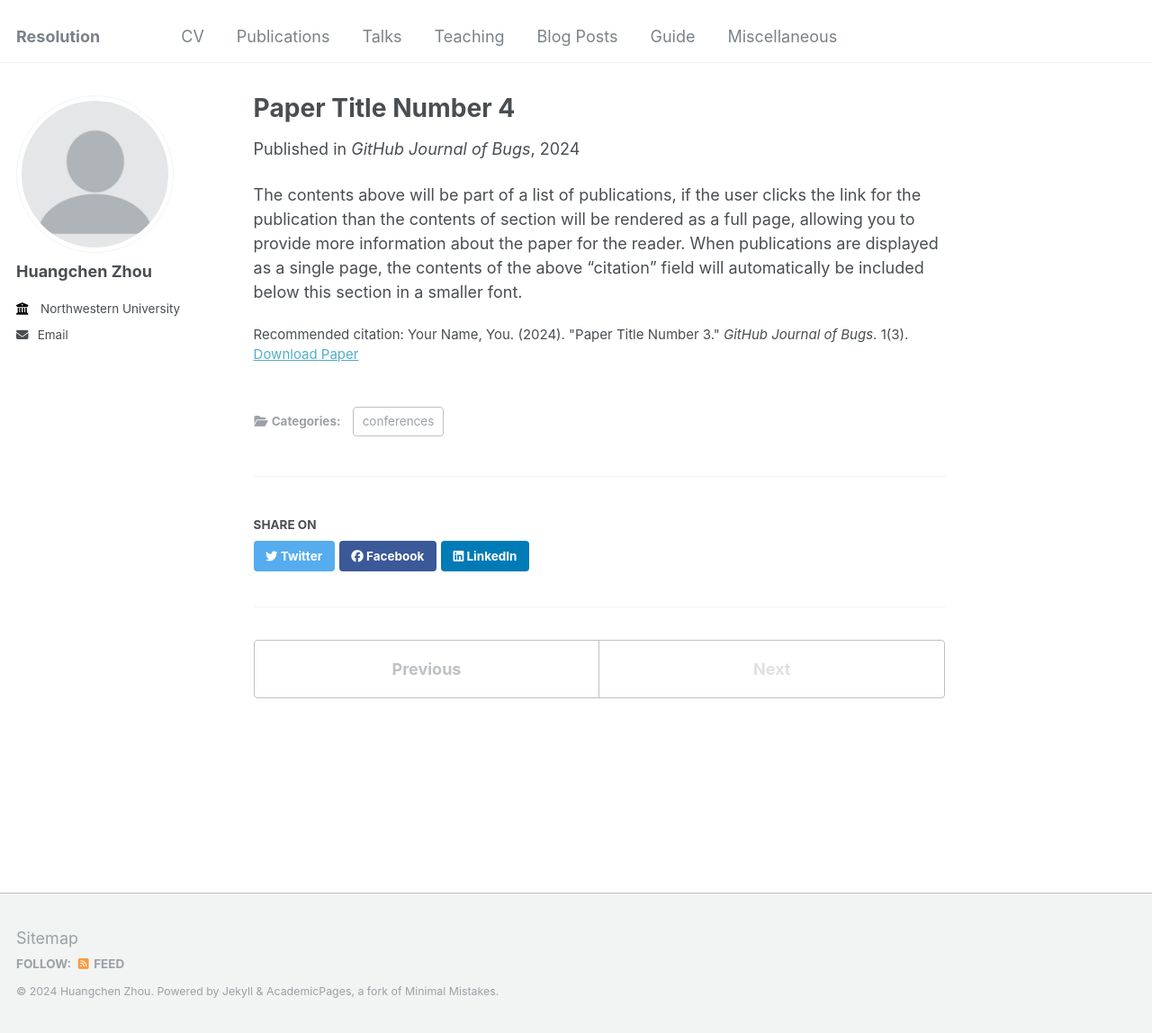
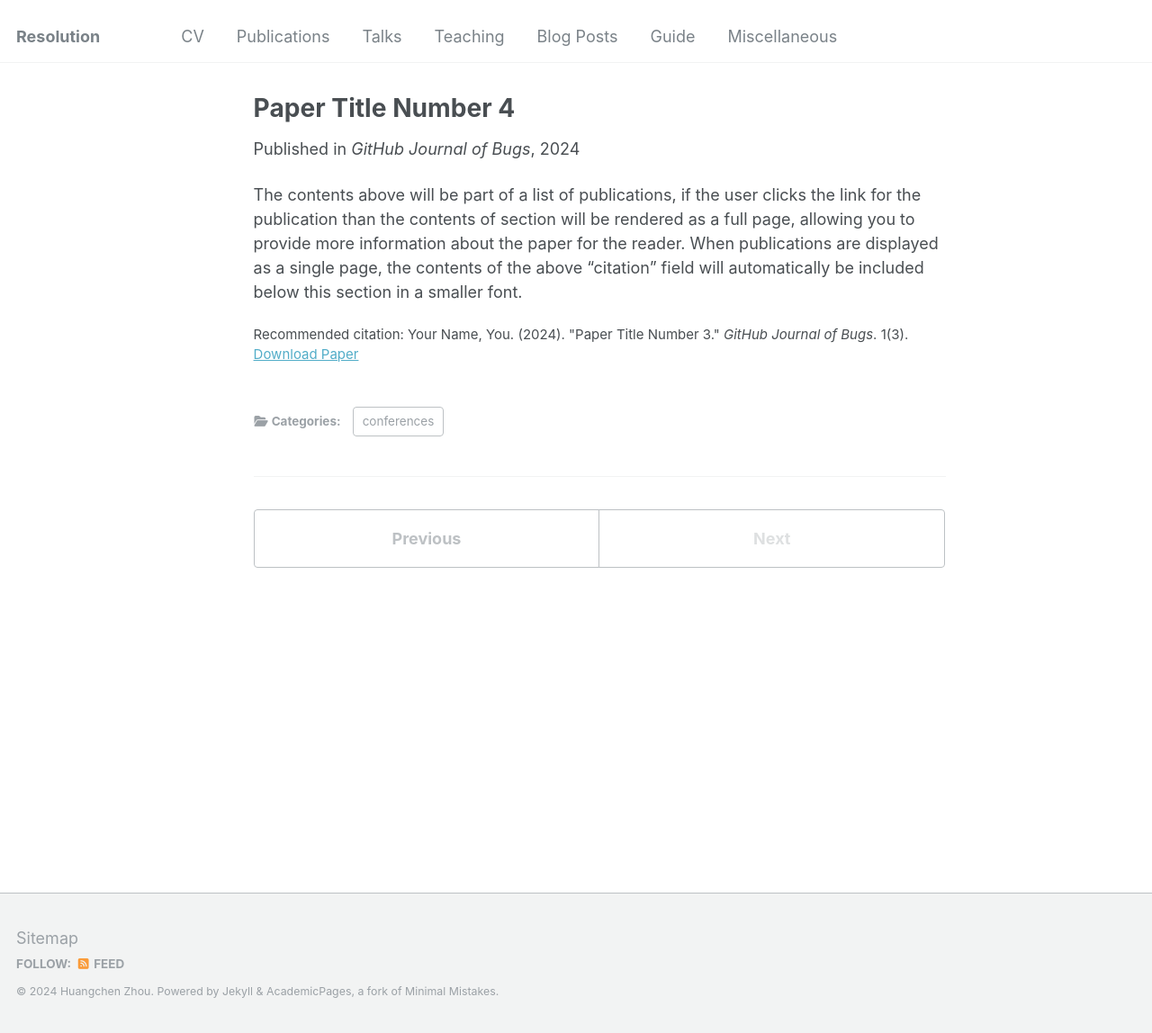
Before and after one commit to zhc515/zhc515.github.io, a Jekyll site: the page built from _publications/2024-02-17-paper-title-number-4.md, in a window 1280 px wide and 1148 px high. Shown: the whole window at 90% size. Built offline with Jekyll 4.4.1, drawn with Linux system fonts in a browser that asks for light colours; some of the changed lines change nothing that is shown.

Commit message:
Update _config.yml

```diff
--- a/_config.yml
+++ b/_config.yml
@@ -244,7 +244,7 @@ defaults:
       type: posts
     values:
       layout: single
-      author_profile: true
+      author_profile: false
       read_time: true
       comments: true
       share: true
@@ -255,49 +255,49 @@ defaults:
       type: pages
     values:
       layout: single
-      author_profile: true
+      author_profile: false
   # _guide
   - scope:
       path: ""
       type: guide
     values:
       layout: single
-      author_profile: true
+      author_profile: false
   # _teaching
   - scope:
       path: ""
       type: teaching
     values:
       layout: single
-      author_profile: true
+      author_profile: false
       share: true
-      comments: true
+      comments: false
   # _publications
   - scope:
       path: ""
       type: publications
     values:
       layout: single
-      author_profile: true
-      share: true
-      comments: true
+      author_profile: false
+      share: false
+      comments: false
   # _miscellaneous
   - scope:
       path: ""
       type: miscellaneous
     values:
       layout: single
-      author_profile: true
-      share: true
-      comment: true
+      author_profile: false
+      share: false
+      comment: false
   # _talks
   - scope:
       path: ""
       type: talks
     values:
       layout: talk
-      author_profile: true
-      share: true
+      author_profile: false
+      share: false
 
 
 
```
